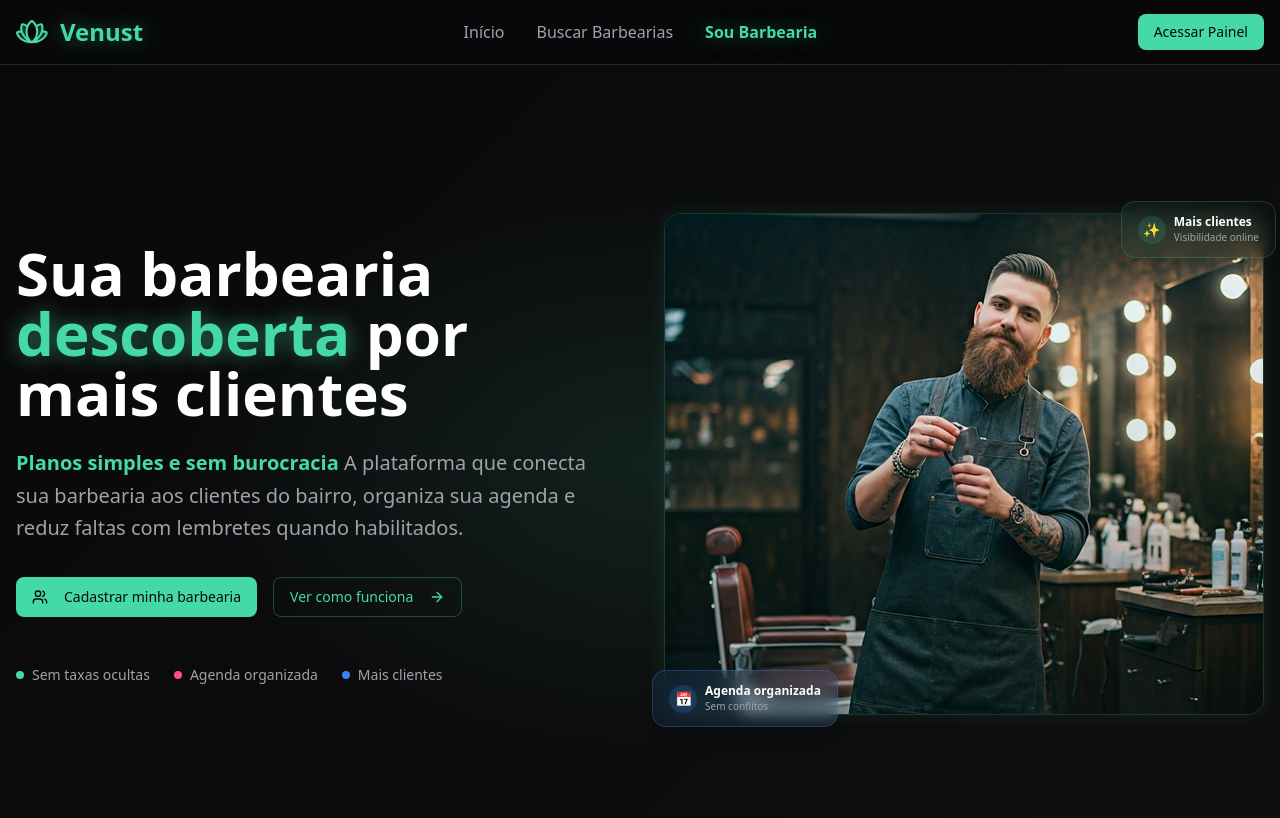
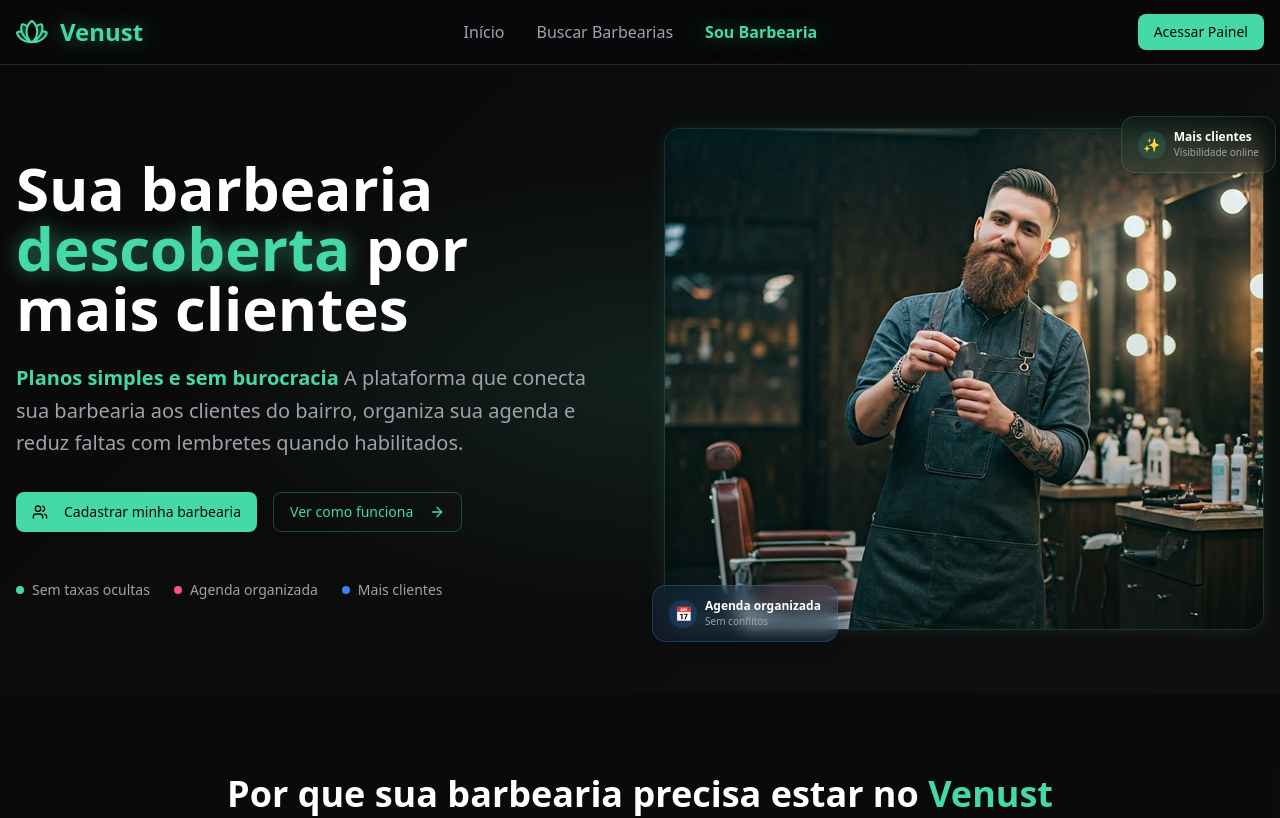
Before and after one commit to gabriel-colares/venust, a Next.js app: page /sou-barbearia in a window 1280 px wide. Shown: the top 818 px of the page. Built offline with nearby package versions, Linux system fonts and the light colour scheme.

Commit message:
style(sou-barbearia): adjust padding and spacing in landing page sections
- Reduce vertical padding in FAQ section from py-20 to py-8
- Change hero section from min-h-screen to py-16
- Increase button padding in final CTA section from py-4 to py-6
- Improve hover state styling for ghost button

```diff
--- a/src/components/landing-page/sou-barbearia/faq.tsx
+++ b/src/components/landing-page/sou-barbearia/faq.tsx
@@ -36,7 +36,7 @@ export function FaqSection() {
   const [openFaq, setOpenFaq] = useState<number | null>(null);
 
   return (
-    <section className="py-20 bg-card/30">
+    <section className="py-8 bg-card/30">
       <div className="container mx-auto px-4">
         <div className="text-center mb-12">
           <h2 className="text-3xl md:text-4xl font-bold text-foreground mb-4">
--- a/src/components/landing-page/sou-barbearia/final-cta.tsx
+++ b/src/components/landing-page/sou-barbearia/final-cta.tsx
@@ -31,7 +31,7 @@ export function FinalCtaSection() {
         <div className="flex flex-col sm:flex-row gap-4 justify-center mb-12">
           <Button
             size="lg"
-            className="venust-glow-hover px-8 py-4 text-lg"
+            className="venust-glow-hover px-8 py-6 text-lg"
             asChild
           >
             <Link href="/auth/signup?role=barbershop">
@@ -41,7 +41,7 @@ export function FinalCtaSection() {
           <Button
             variant="ghost"
             size="lg"
-            className="px-8 py-4 text-lg border border-primary/30 hover:bg-primary/10"
+            className="px-8 py-6 text-lg border border-primary/30 hover:bg-primary/10 hover:text-white/80"
             asChild
           >
             <Link href="/contact">Falar com especialista</Link>
--- a/src/components/landing-page/sou-barbearia/hero.tsx
+++ b/src/components/landing-page/sou-barbearia/hero.tsx
@@ -5,7 +5,7 @@ import { Button } from "@/components/ui/button";
 
 export function HeroSection() {
   return (
-    <section className="relative min-h-screen flex items-center justify-center venust-gradient-bg">
+    <section className="relative flex items-center justify-center venust-gradient-bg py-16">
       <div className="container mx-auto px-4">
         <div className="grid grid-cols-1 lg:grid-cols-2 gap-12 items-center max-w-7xl mx-auto">
           <div className="text-center lg:text-left">
```
